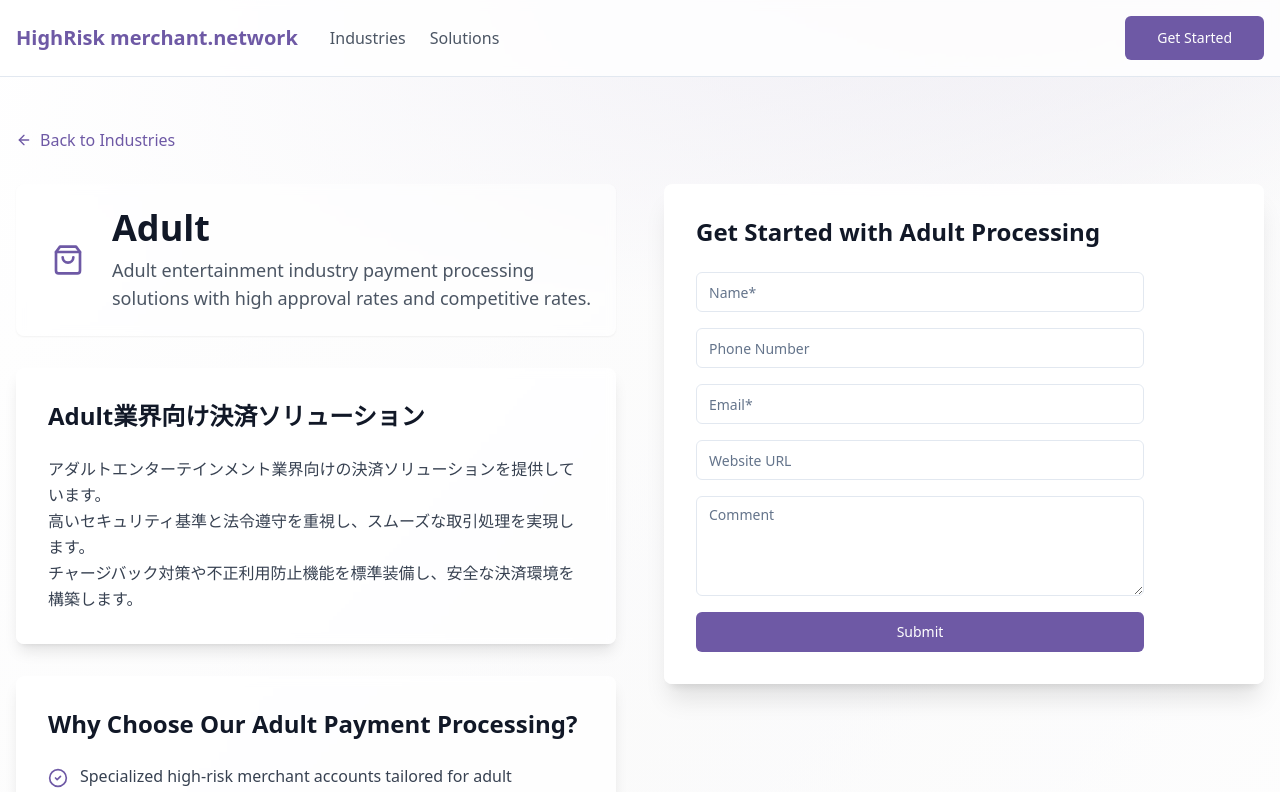
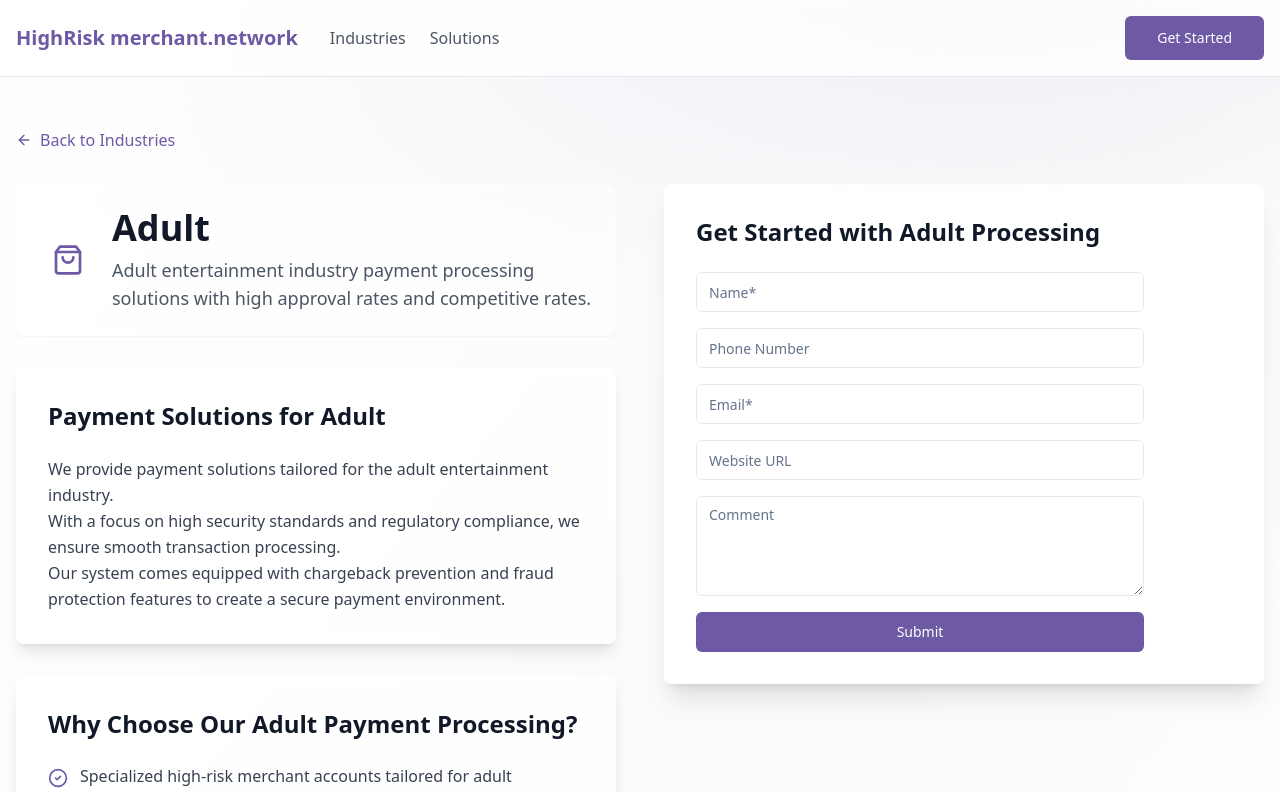
Before and after one commit to soshi3/highriskmerchant-network-49, a React (Vite) app: page /industry/adult in a window 1280 px wide. Shown: the top 792 px of the page. Built offline with nearby package versions, Linux system fonts and the light colour scheme.

Commit message:
Translate content to English
Translated all Japanese content in the code to English for consistency and accessibility.
[skip gpt_engineer]

```diff
--- a/src/pages/IndustryDetail.tsx
+++ b/src/pages/IndustryDetail.tsx
@@ -6,19 +6,19 @@ import { Navbar } from "@/components/Navbar";
 import { ArrowLeft, CheckCircle2 } from "lucide-react";
 import { Card, CardContent } from "@/components/ui/card";
 
-// 業界別のSEOコンテンツを定義
+// Define industry-specific SEO content
 const industrySeoContent: { [key: string]: string } = {
-  "subscription-box": `サブスクリプションボックスビジネスの決済処理において、安全性と効率性は最も重要な要素です。
-  当社の決済ソリューションは、定期課金の自動処理、顧客データの暗号化、不正検知システムを完備し、
-  サブスクリプションビジネスの成長をサポートします。コンプライアンスに準拠した決済システムで、
-  顧客満足度の向上と事業の拡大を実現します。`,
-  "adult": `アダルトエンターテインメント業界向けの決済ソリューションを提供しています。
-  高いセキュリティ基準と法令遵守を重視し、スムーズな取引処理を実現します。
-  チャージバック対策や不正利用防止機能を標準装備し、安全な決済環境を構築します。`,
-  "airline-booking": `航空券予約システムに特化した決済処理ソリューションを提供しています。
-  リアルタイムの予約確認、複数通貨対応、セキュアな支払い処理を実現し、
-  航空会社やトラベルエージェンシーの業務効率化をサポートします。`,
-  // ... 他の業界も同様に追加
+  "subscription-box": `In subscription box business payment processing, security and efficiency are the most crucial elements.
+  Our payment solutions feature automated recurring billing, customer data encryption, and fraud detection systems to support
+  your subscription business growth. With our compliance-ready payment system, we help you improve customer satisfaction
+  and achieve business expansion.`,
+  "adult": `We provide payment solutions tailored for the adult entertainment industry.
+  With a focus on high security standards and regulatory compliance, we ensure smooth transaction processing.
+  Our system comes equipped with chargeback prevention and fraud protection features to create a secure payment environment.`,
+  "airline-booking": `We offer specialized payment processing solutions for airline ticket reservation systems.
+  By providing real-time booking confirmation, multi-currency support, and secure payment processing,
+  we help streamline operations for airlines and travel agencies.`,
+  // ... Add other industries similarly
 };
 
 const IndustryDetail = () => {
@@ -46,9 +46,9 @@ const IndustryDetail = () => {
     );
   }
 
-  const seoContent = industrySeoContent[industryName || ''] || `${industry.name}業界向けの決済ソリューションを提供しています。
-    高度なセキュリティ対策と効率的な取引処理システムで、お客様のビジネスの成長をサポートします。
-    24時間365日のサポート体制と、豊富な業界経験を活かしたサービスを提供しています。`;
+  const seoContent = industrySeoContent[industryName || ''] || `We provide payment solutions tailored for the ${industry.name} industry.
+    With advanced security measures and efficient transaction processing systems, we support your business growth.
+    Our services are backed by 24/7 support and extensive industry experience.`;
 
   return (
     <div className="min-h-screen bg-gradient-to-br from-white via-secondary/50 to-white">
@@ -78,10 +78,10 @@ const IndustryDetail = () => {
                 </div>
               </div>
 
-              {/* SEOコンテンツを追加 */}
+              {/* Add SEO content */}
               <Card className="border-none shadow-lg bg-white/80 backdrop-blur-sm">
                 <CardContent className="p-8">
-                  <h2 className="text-2xl font-semibold mb-6 text-gray-900">{industry.name}業界向け決済ソリューション</h2>
+                  <h2 className="text-2xl font-semibold mb-6 text-gray-900">Payment Solutions for {industry.name}</h2>
                   <div className="prose prose-gray max-w-none">
                     <p className="text-gray-700 leading-relaxed whitespace-pre-line">
                       {seoContent}
```
